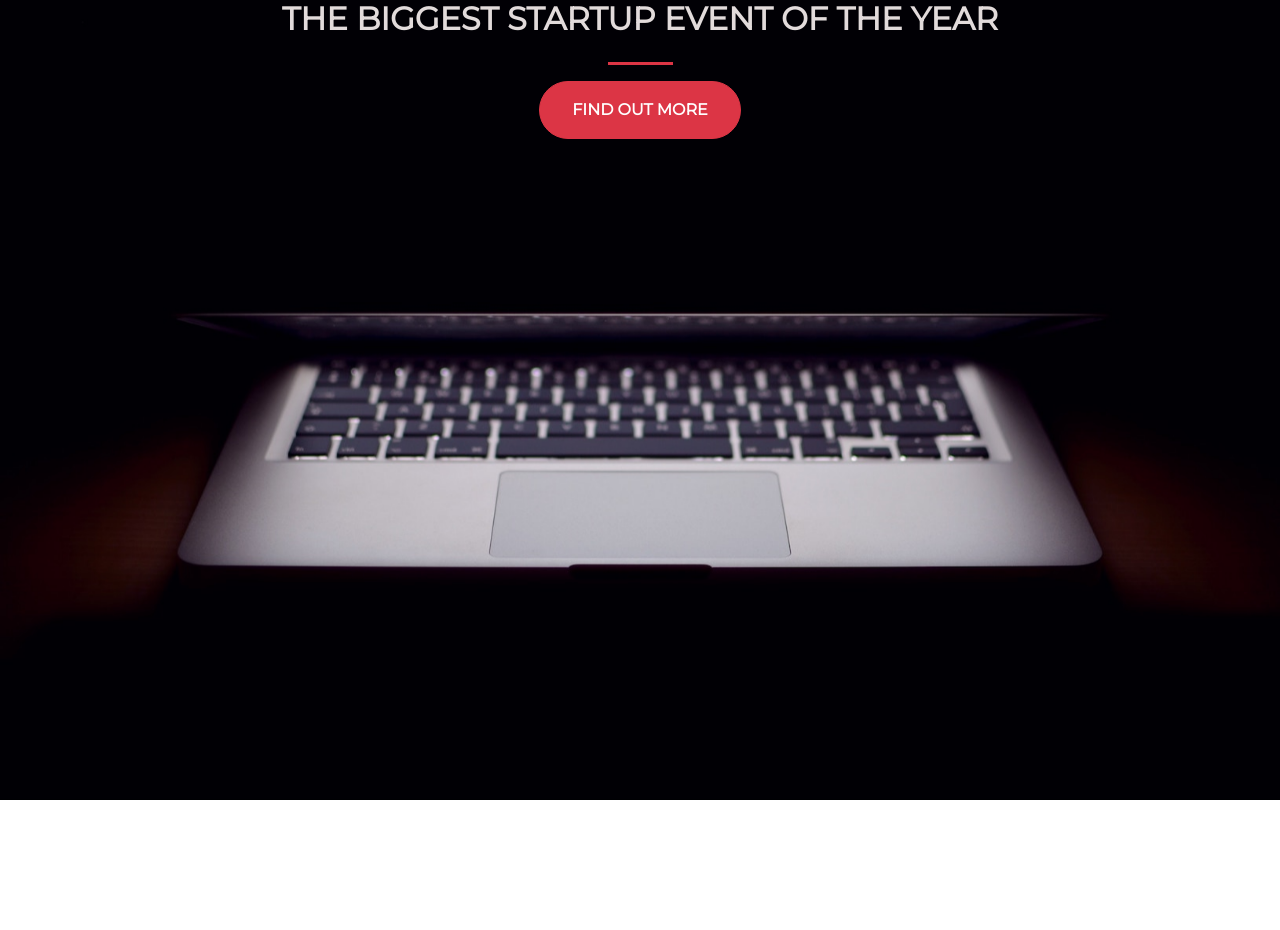
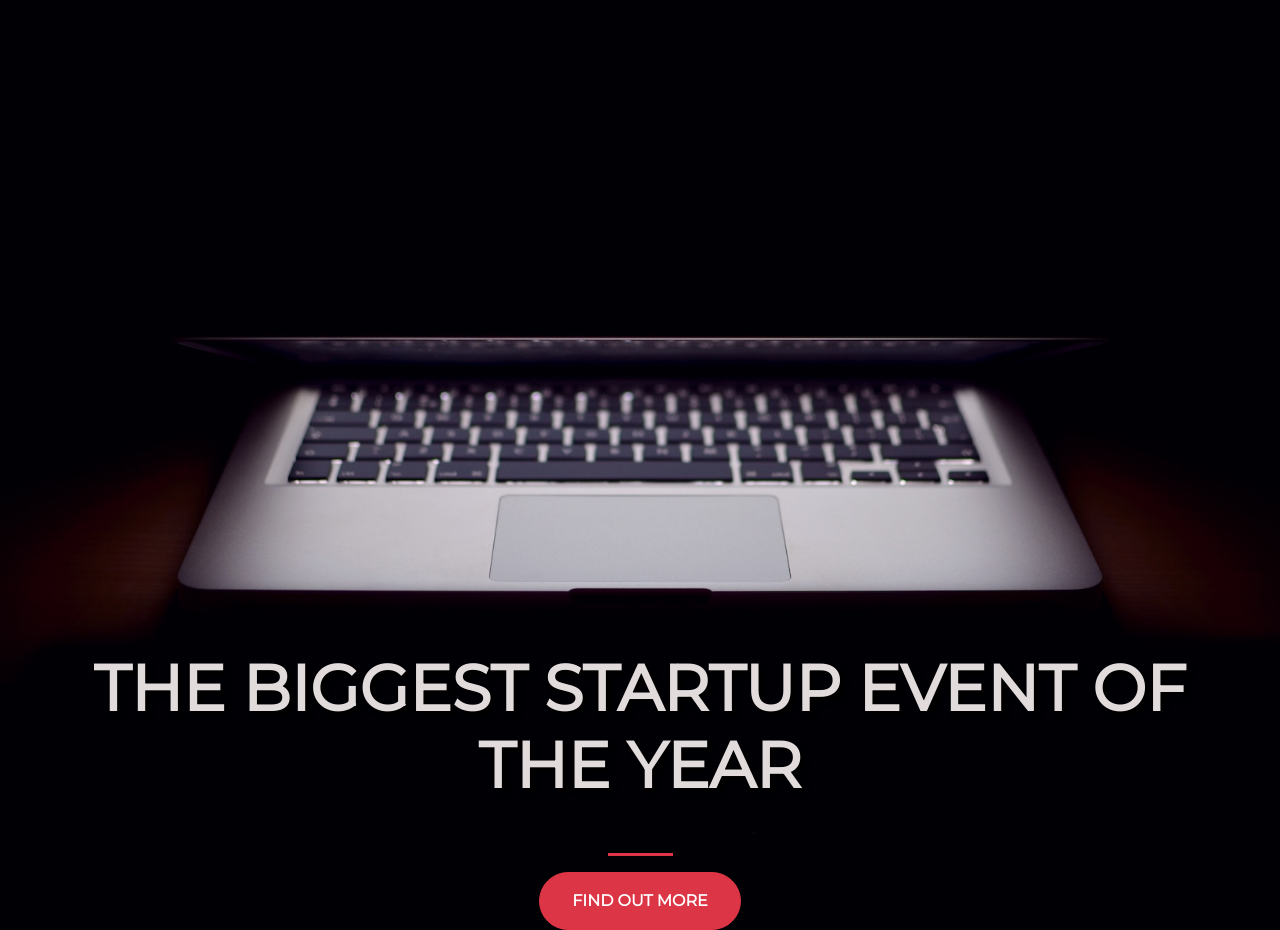
Before and after one commit to joewilson04/startup-landing-page, a plain HTML site: page startup landing page/index.html in a window 1280 px wide. Before the commit the page ends 800 px from the top, so only its background shows below. Drawn offline with nearby package versions, Linux system fonts and the light colour scheme.

Commit message:
added hr and centered all text(also fixed issue with the text not being centered when window resized)

```diff
--- a/startup landing page/index.html
+++ b/startup landing page/index.html
@@ -17,14 +17,18 @@
   </head>
   <body>
     <div class="container">
+      <div class="buffer2 col-12"></div>
       <div class="row">
+
           <header class="text-center col-12">
-          <h1 class="text-uppercase"><strong>The biggest startup event of the year</strong></h1>
+            <h1 class="text-uppercase text-center"><strong>The biggest startup event of the year</strong></h1>
           </header>
+          <div class="buffer col-12"></div>
           <section class="text-center col-12">
             <hr>
             <button class="btn btn-danger btn-xl">find out more</button>
           </section>
+
       </div>
     </div>
   </body>
--- a/startup landing page/style.css
+++ b/startup landing page/style.css
@@ -9,9 +9,19 @@ html {
   height: 100%;
   font-family: 'Montserrat', sans-serif;
 }
+
+.buffer2 {
+  height: 650px;
+}
+
 h1 {
-  font-size: 2rem;
+  font-size: 4rem;
   color: #e2dbdb;
+  text-shadow: 4px 4px 5px #000000;
+}
+
+.buffer {
+  height: 25px;
 }
 
 hr {
@@ -27,7 +37,7 @@ hr {
   text-transform: uppercase;
 }
 
-.btn-danger:hover {
+.btn-primary:hover {
   border-width: 4px;
 }
 
```
Lines whose indentation alone changed are shown as unchanged.
